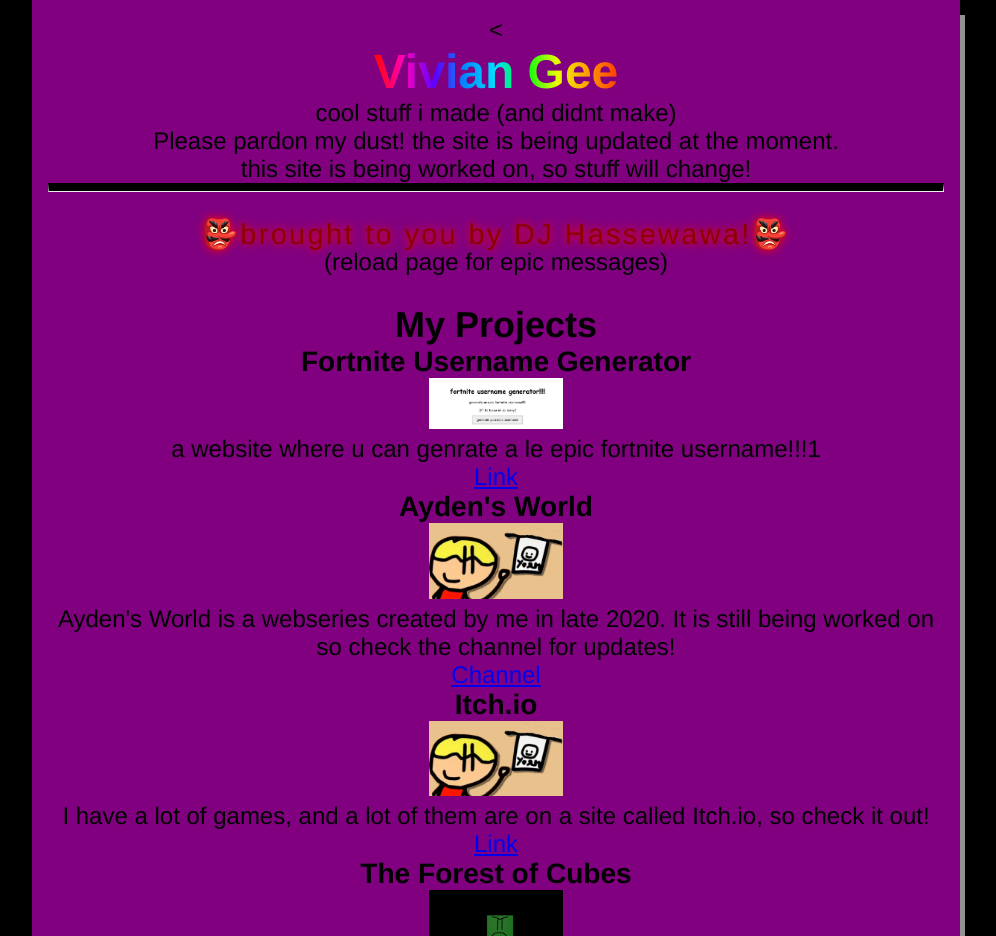
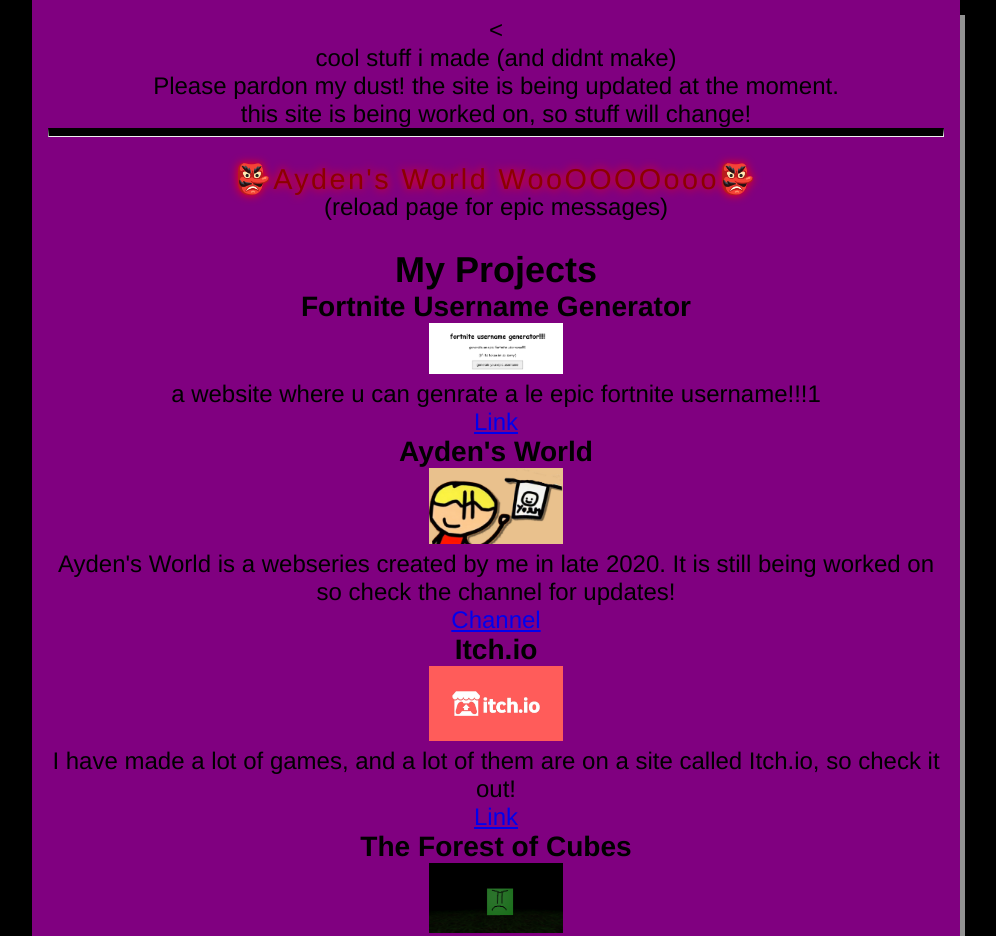
Before and after one commit to viviGee/viviG, a plain HTML site: page index.html in a window 1280 px wide. Shown: the top 936 px of the page, without its empty margins (144-1140 px from the left). Drawn offline with Linux system fonts and the light colour scheme.

Commit message:
testbefore

```diff
--- a/index.html
+++ b/index.html
@@ -10,7 +10,7 @@
     <div class="content">
 <body>
     <header>
-        <<h1 id="title"><span class="rainbow">Vivian Gee</span></h1>
+        <<h1 id="title"><span class="rainbow"Vivian Gee</span></h1>
       <p>cool stuff i made (and didnt make)</p>
         <p>Please pardon my dust! the site is being updated at the moment.</p>
     <p>this site is being worked on, so stuff will change!</p>
@@ -64,7 +64,10 @@
           "help me",
           "Better then Penis World!",
           "damn",
-          "Just like roblox!"
+          "Just like roblox!",
+          "SMILE!",
+          "PLEASE STAND BY!",
+          "Dedicated to Farfour"
         ];
 
         var warningElement = document.getElementById("warning");
@@ -90,9 +93,9 @@
     </div>
 
             <h3>Itch.io</h3>
-        <img src="../images/ayds.png" width="15%" height="15%">
-        <p>I have a lot of games, and a lot of them are on a site called Itch.io, so check it out!</p>
-      <a href="https://www.youtube.com/@aydensworldd">Link</a>
+        <img src="../images/044PXMK6FlED1dNwOXkecXV-4.png" width="15%" height="15%">
+        <p>I have made a lot of games, and a lot of them are on a site called Itch.io, so check it out!</p>
+      <a href="https://www.viviangee.itch.io/">Link</a>
 
     <div>
 
```
